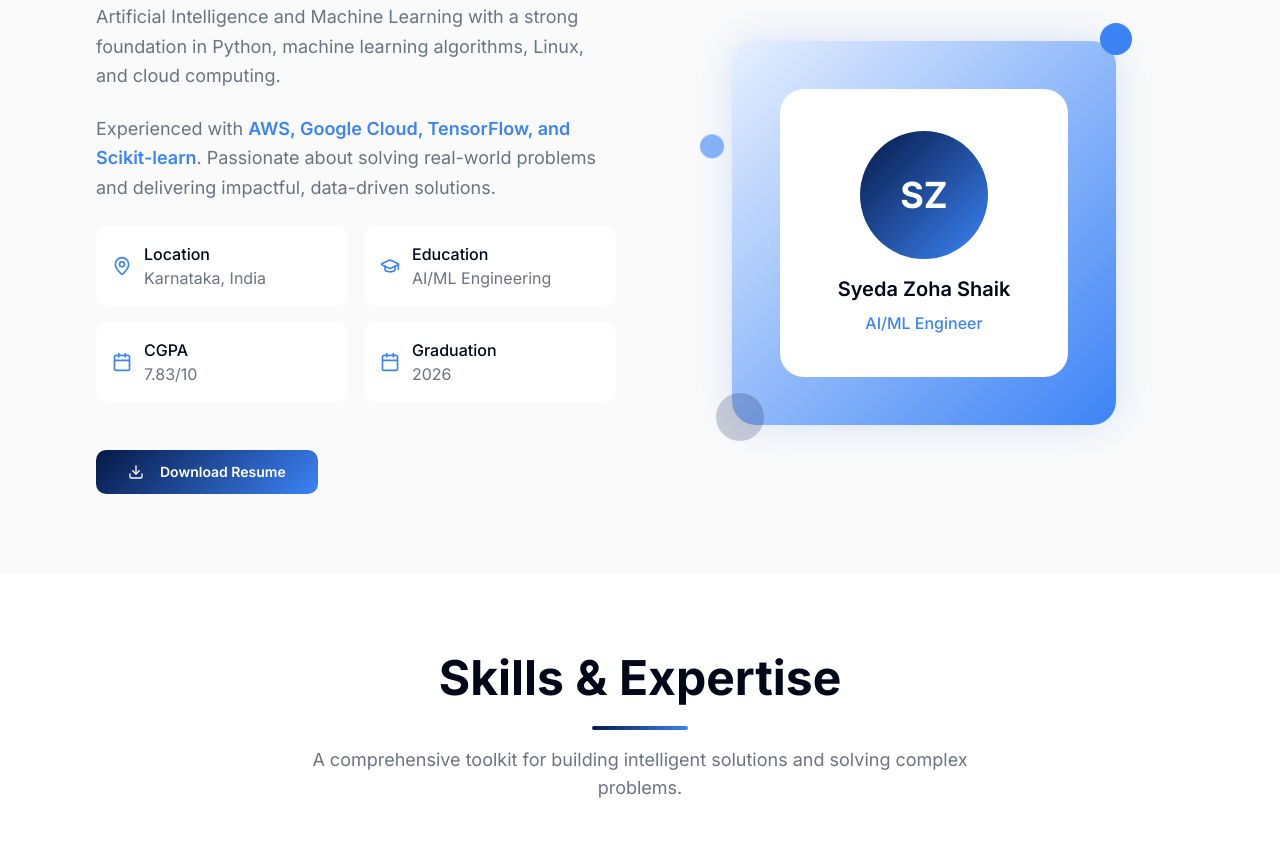
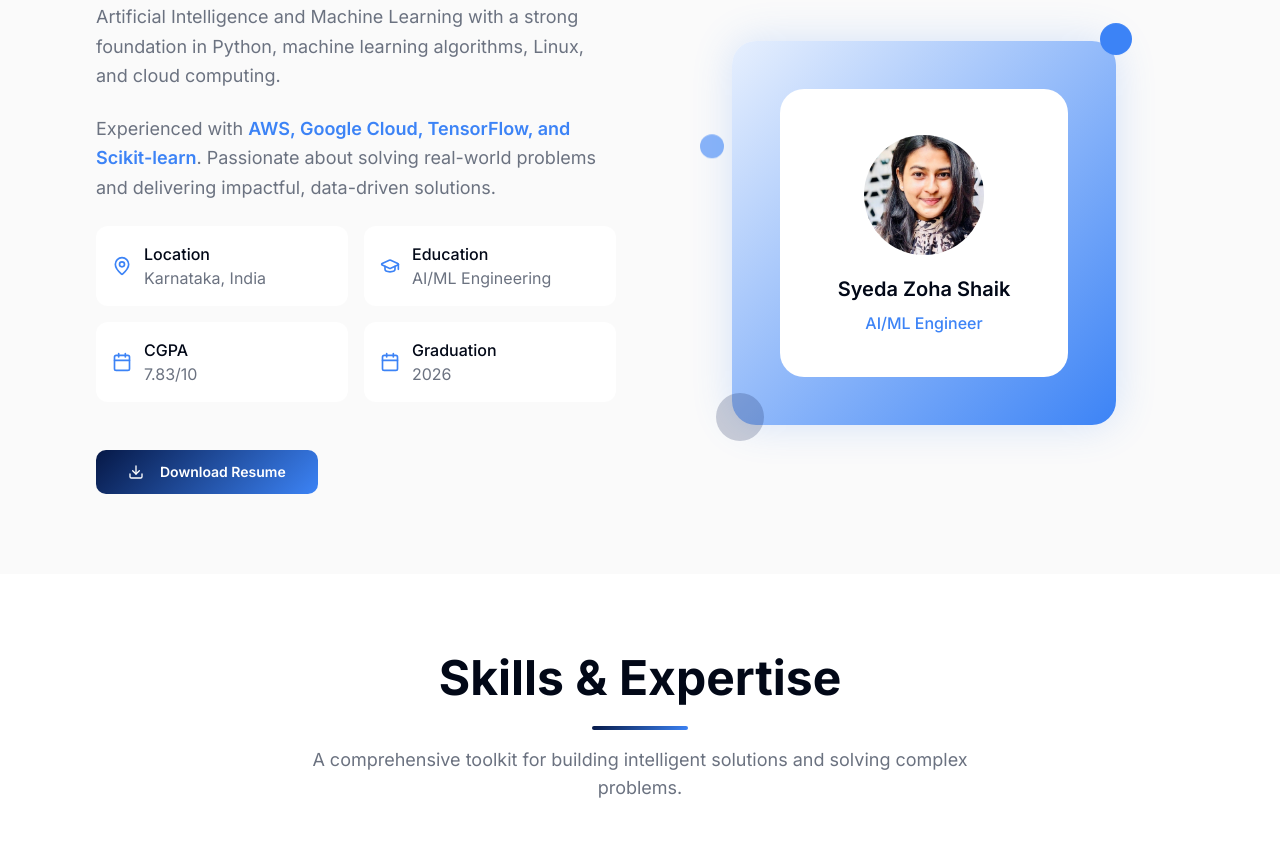
Before and after one commit to Syedazohashaik/zoha-ai-craft, a React (Vite) app: page / in a window 1280 px wide. Shown: the part 1047-1912 px from the top of the page. Built offline with nearby package versions, Linux system fonts and the light colour scheme.

Commit message:
Add profile photo
Add Syeda Zoha Shaik's profile photo to the About section of the portfolio website.
- edited `src/components/About.tsx

```diff
--- a/src/components/About.tsx
+++ b/src/components/About.tsx
@@ -76,8 +76,12 @@ const About = () => {
               <div className="w-80 h-80 lg:w-96 lg:h-96 rounded-3xl bg-gradient-accent flex items-center justify-center shadow-glow">
                 <div className="w-72 h-72 lg:w-88 lg:h-88 rounded-3xl bg-card flex items-center justify-center border-4 border-white/20">
                   <div className="text-center space-y-4">
-                    <div className="w-32 h-32 bg-gradient-primary rounded-full mx-auto flex items-center justify-center">
-                      <span className="text-4xl font-bold text-white">SZ</span>
+                    <div className="w-32 h-32 mx-auto rounded-full overflow-hidden border-4 border-white/20 shadow-elegant">
+                      <img
+                        src="/lovable-uploads/43e71f6f-56aa-43b9-b365-0a175bd54885.png"
+                        alt="Syeda Zoha Shaik - AI/ML Engineer"
+                        className="w-full h-full object-cover"
+                      />
                     </div>
                     <div className="space-y-2">
                       <h3 className="text-xl font-semibold text-foreground">Syeda Zoha Shaik</h3>
```
Also changed, not shown: public/lovable-uploads/43e71f6f-56aa-43b9-b365-0a175bd54885.png (added).
